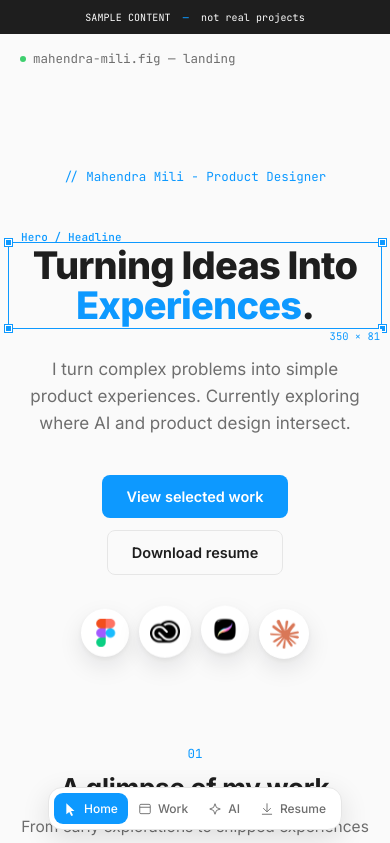
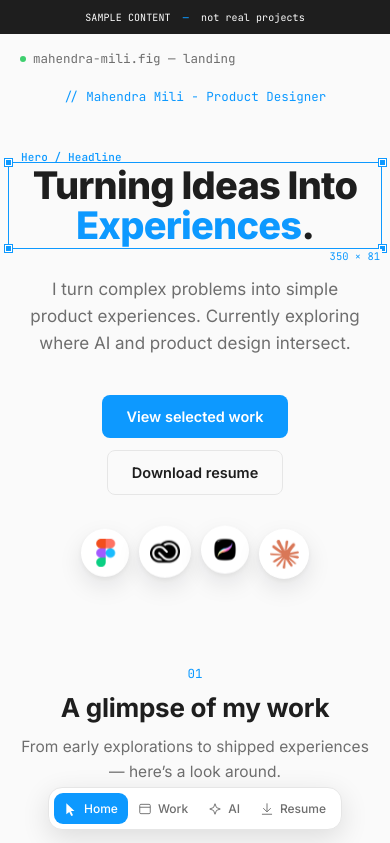
Before and after one commit to leesoosun/Figma_Style_Portfolio, a React (Vite) app: page / in a window 390 px wide. Shown: the top 843 px of the page. Built offline with nearby package versions, Linux system fonts and the light colour scheme.

Commit message:
Reduce hero top padding by another 80px on mobile (150px -> 70px)

```diff
--- a/src/styles/home.css
+++ b/src/styles/home.css
@@ -186,7 +186,7 @@
 .conclude .actions{ margin-top:36px; display:flex; gap:12px; justify-content:center; flex-wrap:wrap; }
 
 @media (max-width:760px){
-  .hero{ padding-top:150px; }
+  .hero{ padding-top:70px; }
   .brands-track, .brands-group{ gap:40px; }
   .work-row{ grid-template-columns:1fr; }
   .work-row .thumb, .work-row:nth-child(even) .thumb{ order:1 !important; }
```
